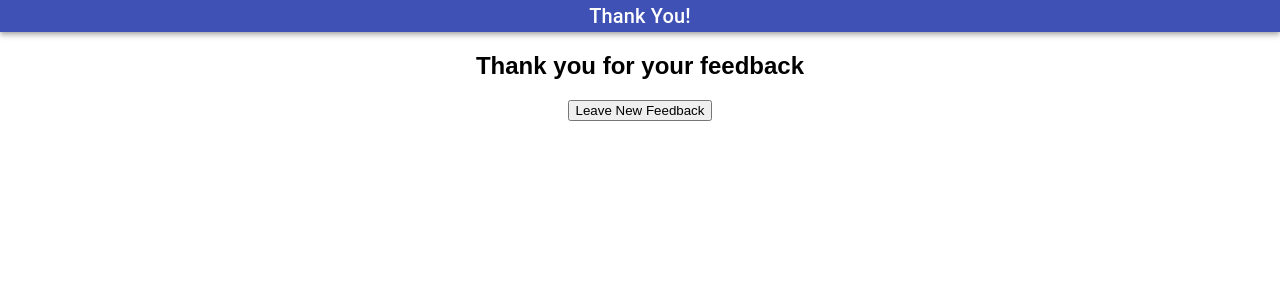
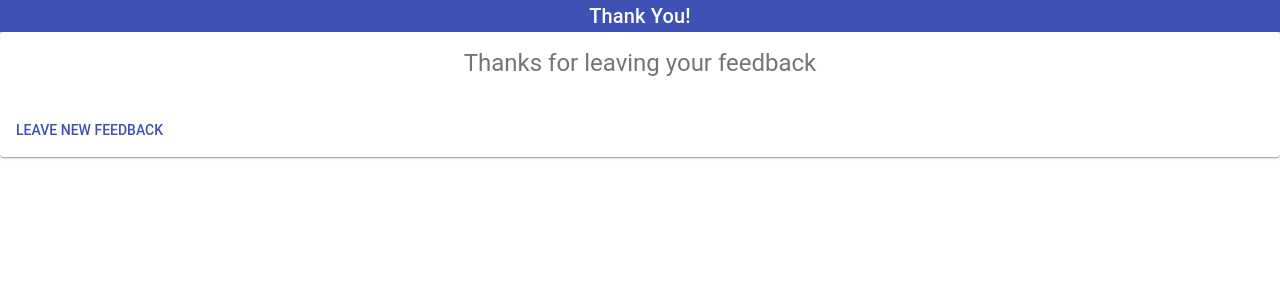
Before and after one commit to mes32/feedback-loop-redux, a React (Create React App) app: page /#/form-confirmation in a window 1280 px wide. Shown: the top 300 px of the page. Built offline with nearby package versions, Linux system fonts and the light colour scheme.

Commit message:
Use some Material.ui components in Confirmation.js

```diff
--- a/src/components/Confirmation/Confirmation.js
+++ b/src/components/Confirmation/Confirmation.js
@@ -1,3 +1,9 @@
+import Card from '@material-ui/core/Card';
+import CardActions from '@material-ui/core/CardActions';
+import CardContent from '@material-ui/core/CardContent';
+import Button from '@material-ui/core/Button';
+import Typography from '@material-ui/core/Typography';
+
 import React, { Component } from 'react';
 import { connect } from 'react-redux';
 import Header from '../Header/Header.js';
@@ -18,8 +24,16 @@ class Confirmation extends Component {
         return (
             <div>
                 <Header heading='Thank You!' />
-                <h2>Thank you for your feedback</h2>
-                <button onClick={this.pressedContinue}>Leave New Feedback</button>
+                <Card>
+                    <CardContent>
+                        <Typography color="textSecondary" variant="h5" component="h2" gutterBottom={true}>
+                            Thanks for leaving your feedback
+                        </Typography>
+                    </CardContent>
+                    <CardActions>
+                        <Button onClick={this.pressedContinue} color="primary">Leave New Feedback</Button>
+                    </CardActions>
+                </Card>
             </div>
         );
     }
```
